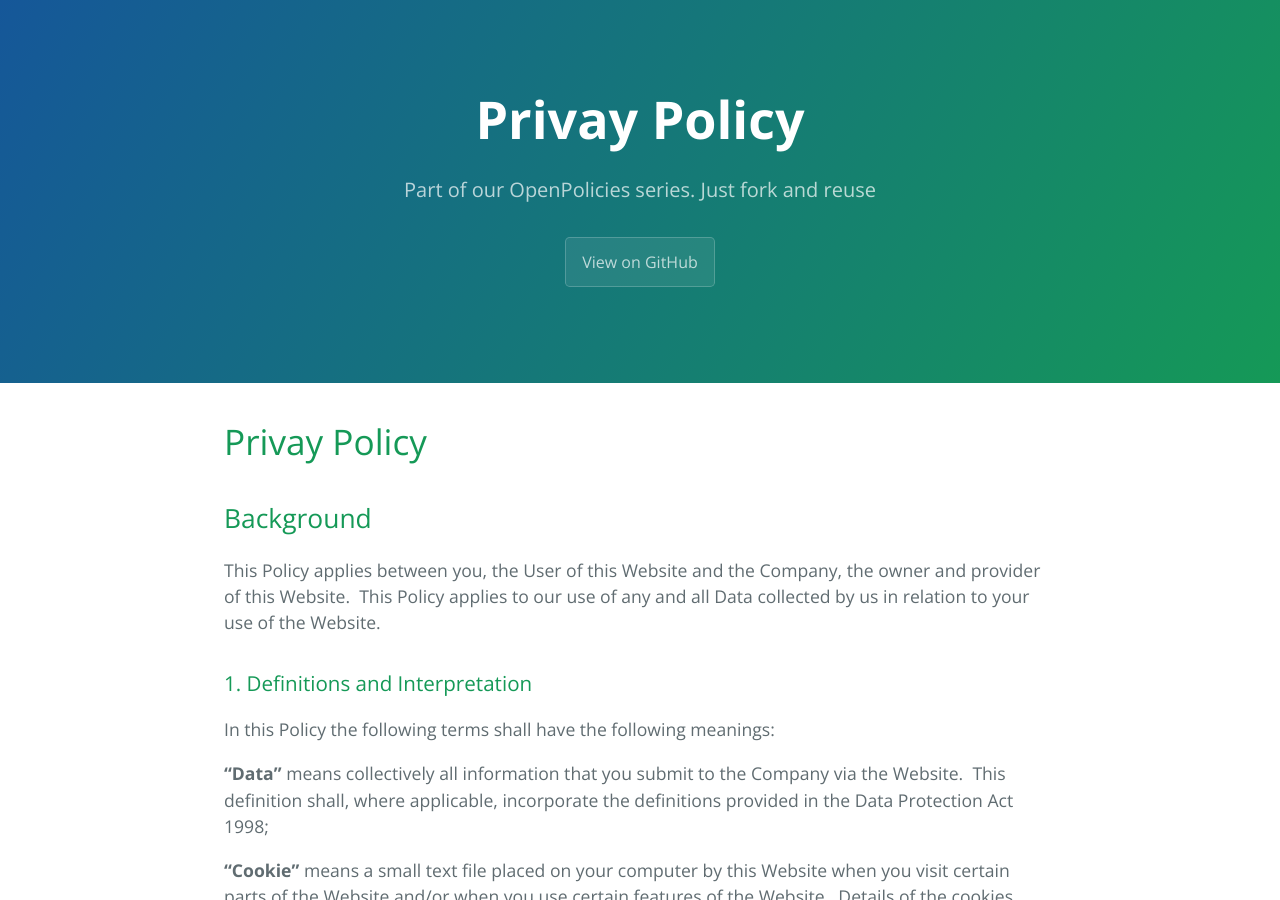
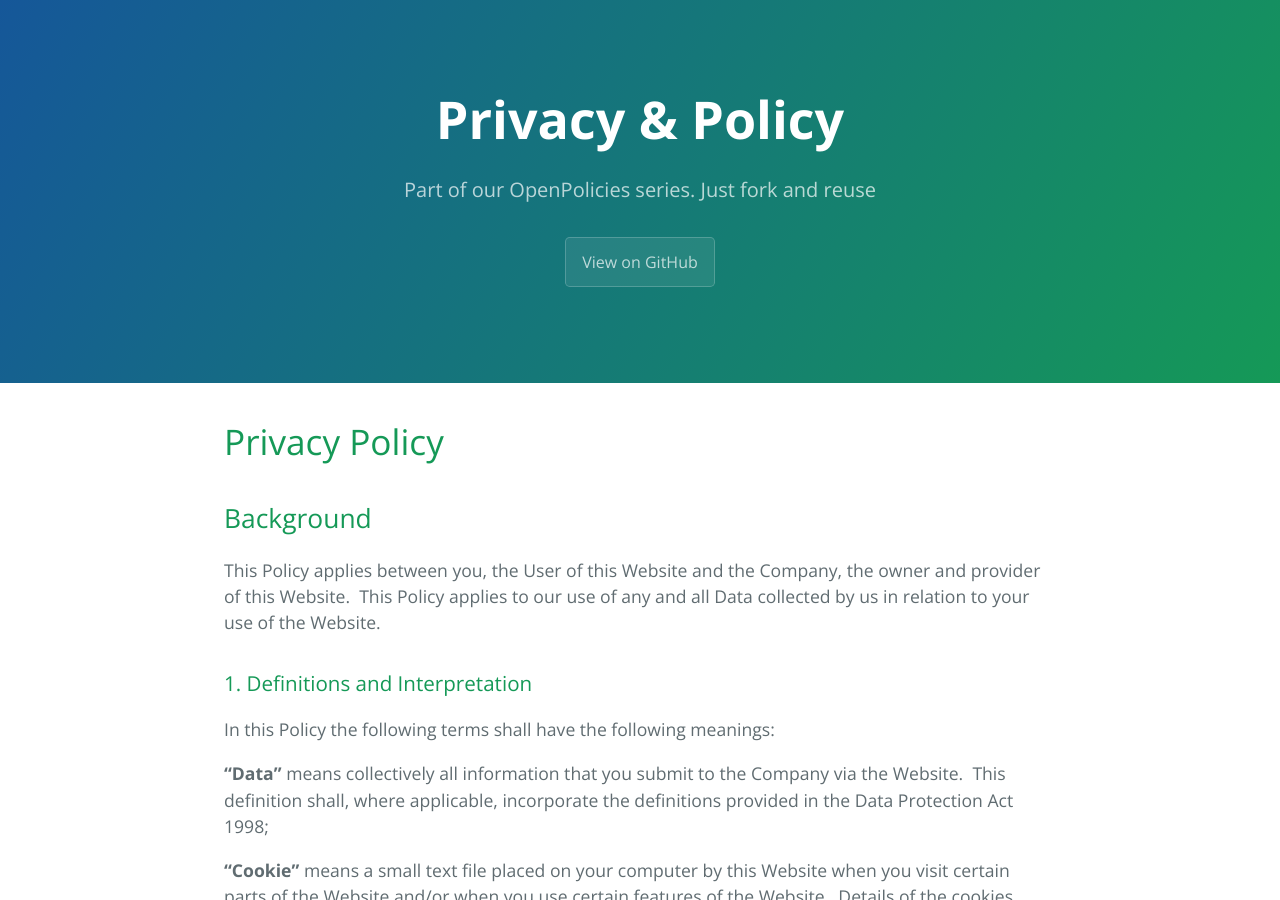
Before and after one commit to Axelisys/policies, a Jekyll site: the page built from privacy_policy.md, in a window 1280 px wide and 900 px high. Built offline with Jekyll 4.4.1, drawn with Linux system fonts in a browser that asks for light colours; our own code applies the rules of GitHub Pages for plain Markdown files.

Commit message:
Update and rename Privacy_Policy.md to privacy_policy.md
Corrected typo and set a consistent name

```diff
--- a/Privacy_Policy.md
+++ b/privacy_policy.md
@@ -1,4 +1,10 @@
-# Privay Policy
+---
+layout: page
+title: "Privacy & Policy"
+permalink: /privacy_policy/
+---
+
+# Privacy Policy
 
 ## Background
 
```
